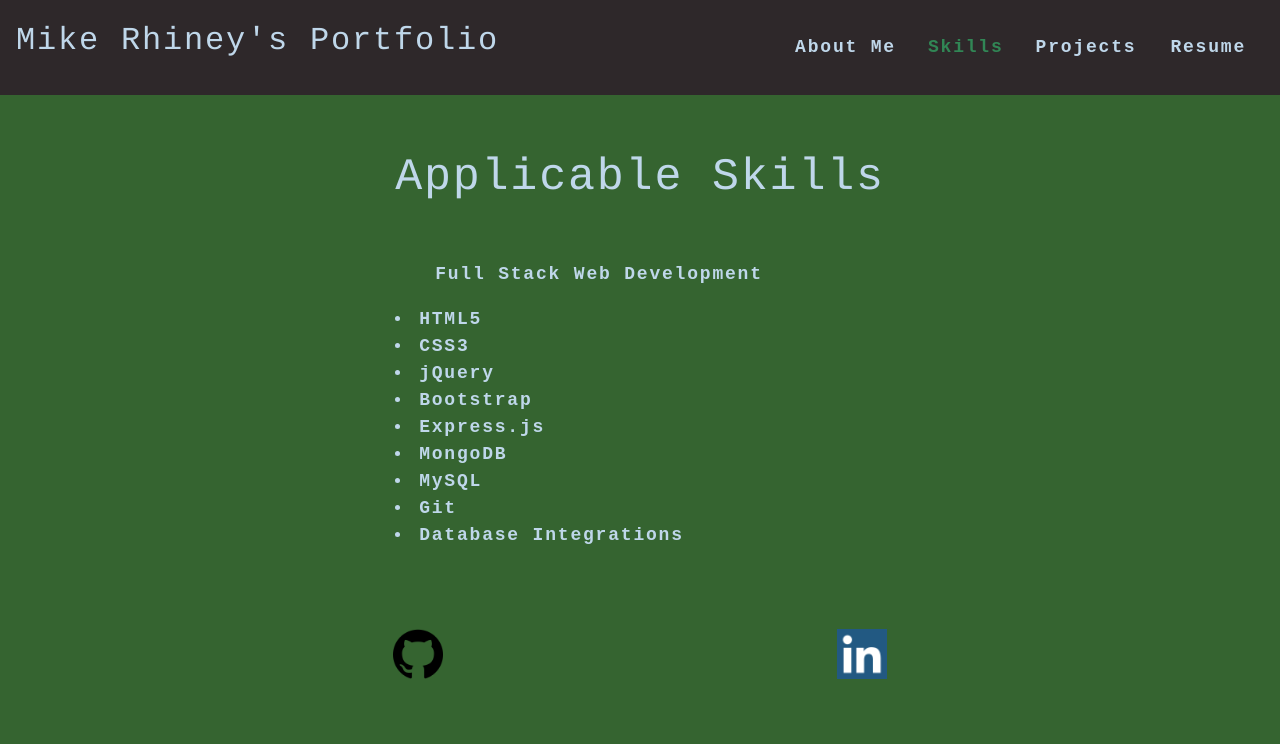
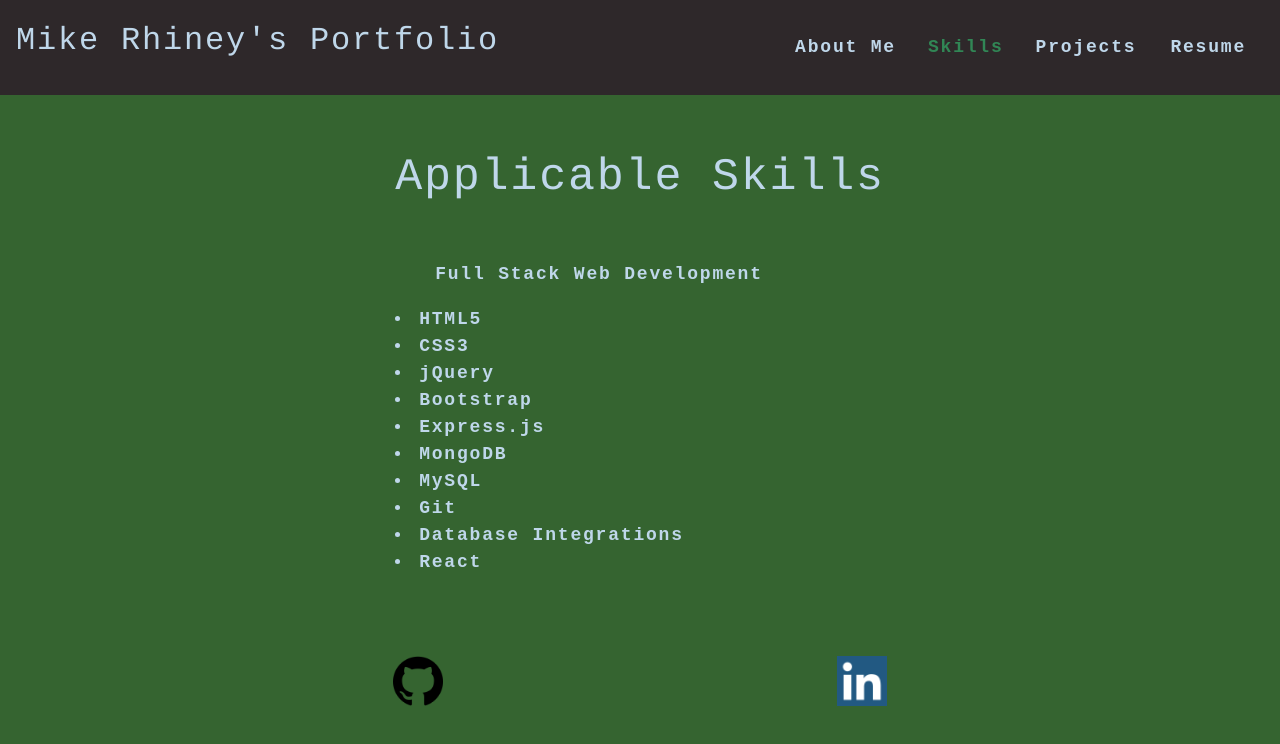
Before and after one commit to rhineyman/reactportfolio, a React (Create React App) app: page / in a window 1280 px wide. Both pictures are taken after a click on the element "Skills". Shown: the top 744 px of the page. Built offline with nearby package versions, Linux system fonts and the light colour scheme.

Commit message:
small change

```diff
--- a/src/components/Skill.js
+++ b/src/components/Skill.js
@@ -17,6 +17,7 @@ function Skill() {
                 <li>MySQL</li>
                 <li>Git</li>
                 <li>Database Integrations</li>
+                <li>React</li>
         </div>
         </section>
 
```
